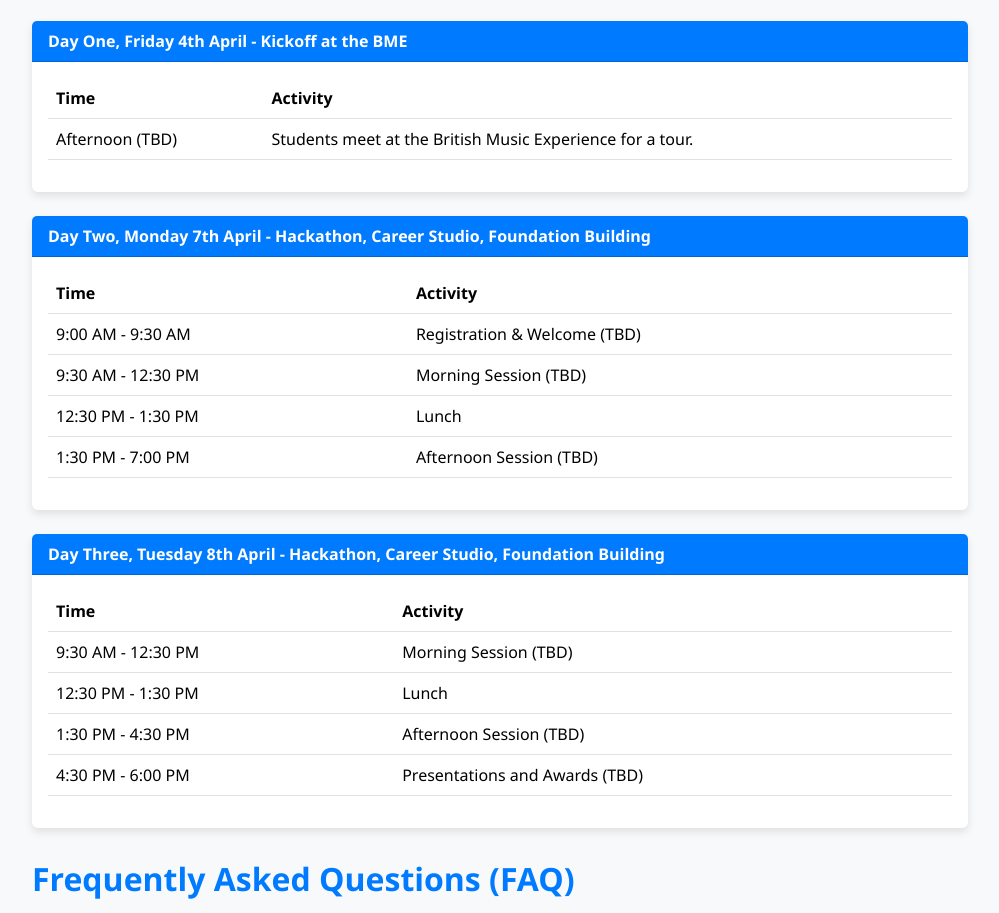
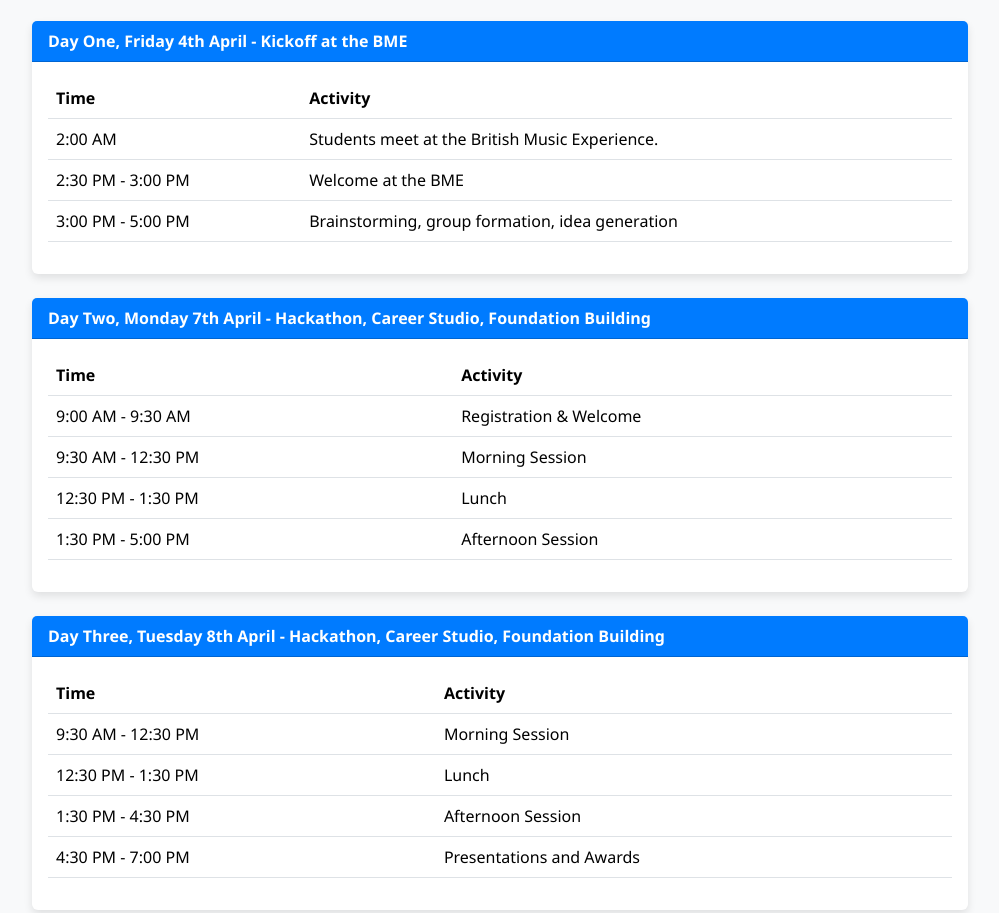
Before and after one commit to onradio/bme-hackathon-25, a plain HTML site: page index.html in a window 1280 px wide. Shown: the part 2662-3575 px from the top of the page, without its empty margins (140-1139 px from the left). Drawn offline with nearby package versions, Linux system fonts and the light colour scheme.

Commit message:
final programme

```diff
--- a/index.html
+++ b/index.html
@@ -159,10 +159,9 @@
                         </tr>
                     </thead>
                     <tbody>
-                        <tr>
-                            <td>Afternoon (TBD)</td>
-                            <td>Students meet at the British Music Experience for a tour.</td>
-                        </tr>
+                        <tr><td>2:00 AM</td><td>Students meet at the British Music Experience.</td></tr>
+                        <tr><td>2:30 PM - 3:00 PM</td><td>Welcome at the BME</td></tr>
+                        <tr><td>3:00 PM - 5:00 PM</td><td>Brainstorming, group formation, idea generation</td></tr>
                     </tbody>
                 </table>
             </div>
@@ -179,10 +178,10 @@
                         </tr>
                     </thead>
                     <tbody>
-                        <tr><td>9:00 AM - 9:30 AM</td><td>Registration & Welcome (TBD)</td></tr>
-                        <tr><td>9:30 AM - 12:30 PM</td><td>Morning Session (TBD)</td></tr>
+                        <tr><td>9:00 AM - 9:30 AM</td><td>Registration & Welcome</td></tr>
+                        <tr><td>9:30 AM - 12:30 PM</td><td>Morning Session</td></tr>
                         <tr><td>12:30 PM - 1:30 PM</td><td>Lunch</td></tr>
-                        <tr><td>1:30 PM - 7:00 PM</td><td>Afternoon Session (TBD)</td></tr>
+                        <tr><td>1:30 PM - 5:00 PM</td><td>Afternoon Session</td></tr>
 
                     </tbody>
                 </table>
@@ -200,10 +199,10 @@
                         </tr>
                     </thead>
                     <tbody>
-                         <tr><td>9:30 AM - 12:30 PM</td><td>Morning Session (TBD)</td></tr>
+                         <tr><td>9:30 AM - 12:30 PM</td><td>Morning Session</td></tr>
                         <tr><td>12:30 PM - 1:30 PM</td><td>Lunch</td></tr>
-                        <tr><td>1:30 PM - 4:30 PM</td><td>Afternoon Session (TBD)</td></tr>
-                         <tr><td>4:30 PM - 6:00 PM</td><td>Presentations and Awards (TBD)</td></tr>
+                        <tr><td>1:30 PM - 4:30 PM</td><td>Afternoon Session</td></tr>
+                         <tr><td>4:30 PM - 7:00 PM</td><td>Presentations and Awards</td></tr>
                     </tbody>
                 </table>
             </div>
```
